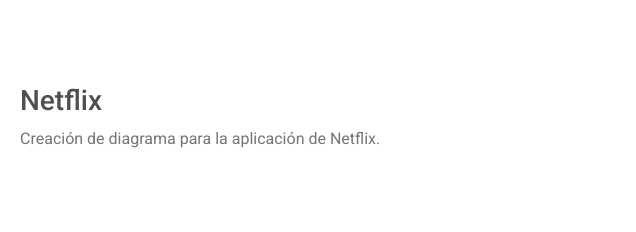
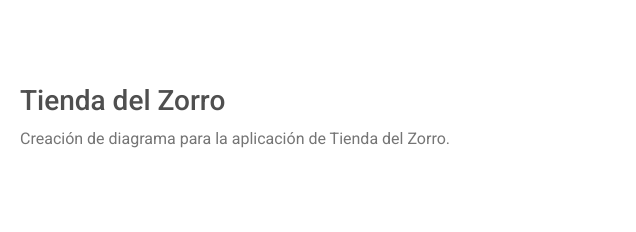
Before and after one commit to liiz2000/MyResumen, a plain HTML site: page index.html in a window 1280 px wide. Shown: the part 2828-3060 px from the top of the page, 644-1280 px from the left. Drawn offline with Linux system fonts and the light colour scheme.

Commit message:
Add files via upload

```diff
--- a/index.html
+++ b/index.html
@@ -225,11 +225,11 @@
       </div>
           <div class="col-md-6 d-flex align-items-center" data-aos="fade-right" data-aos-delay="100"></div>
           <div class="row g-0">
-            <div class="col-md-6"><a href="https://liiz2000.github.io/netflix/" target="_blank"><img class="img-fluid" src="images/project-4.jpg" width="800" height="500"/></a></div>
+            <div class="col-md-6"><a href="https://liiz2000.github.io/TiendaZorro/#list" target="_blank"><img class="img-fluid" src="images/project-4.jpg" width="800" height="500"/></a></div>
             <div class="col-md-6 d-flex align-items-center" data-aos="fade-left" data-aos-delay="100">
               <div class="m-4 mt-md-2">
-                <h3>Netflix</h3>
-                <p class="text-muted">Creación de diagrama para la aplicación de Netflix.</p>
+                <h3>Tienda del Zorro</h3>
+                <p class="text-muted">Creación de diagrama para la aplicación de Tienda del Zorro.</p>
               </div>
         </div>
       </div>
```
